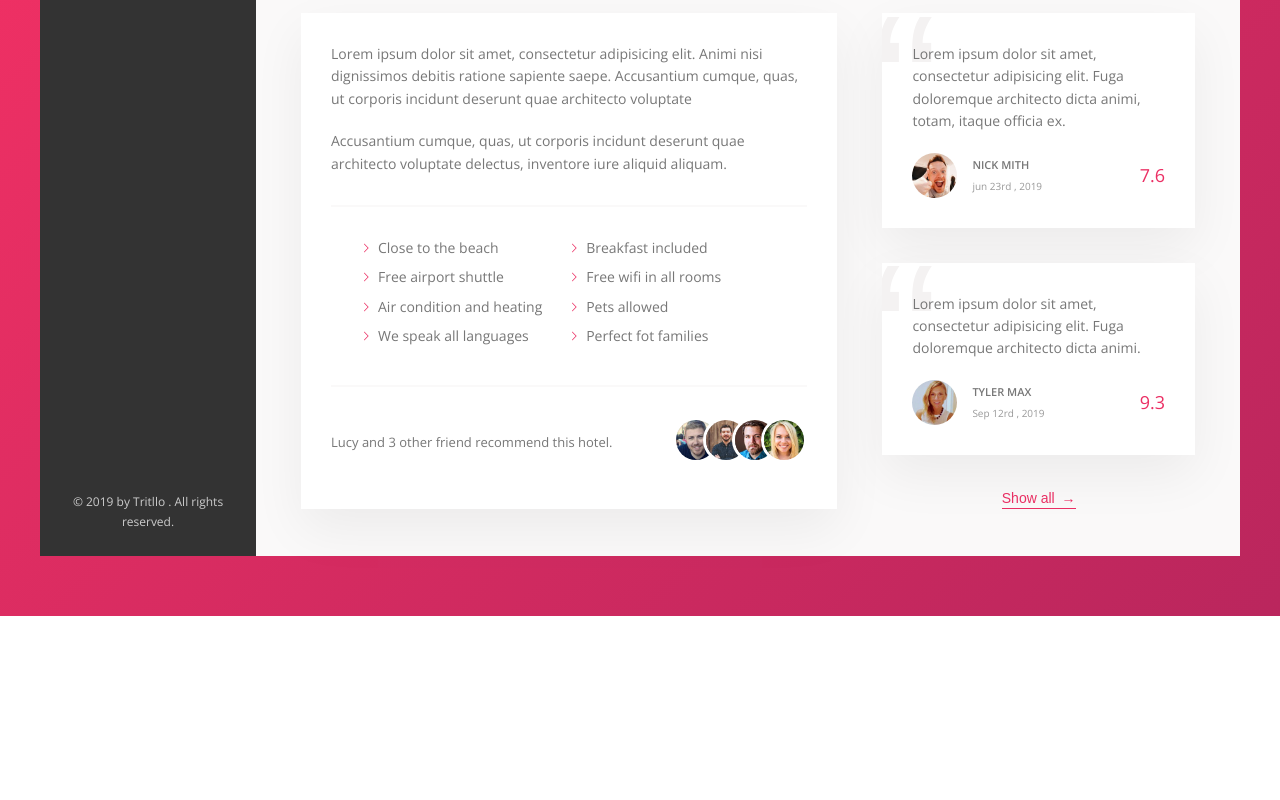
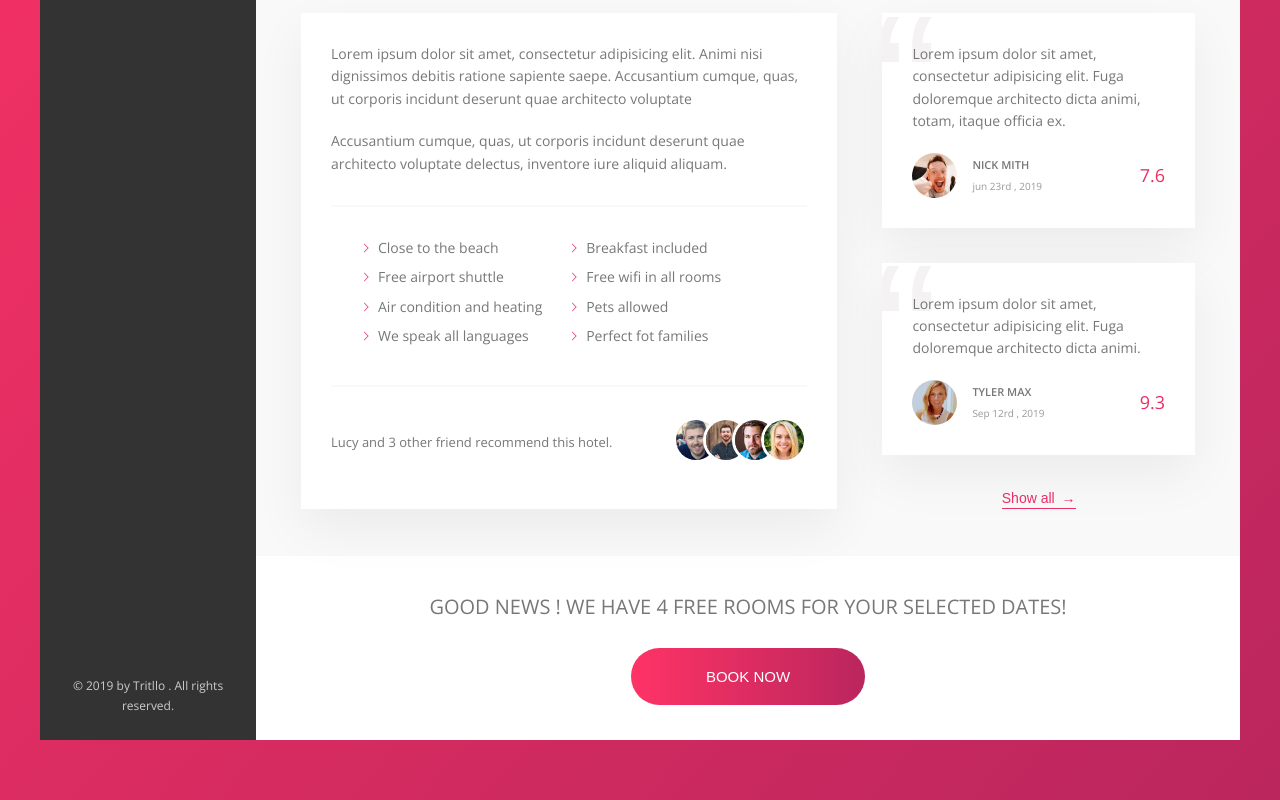
Before and after one commit to raminrez/Tritllo, a website: page index.html in a window 1280 px wide. Shown: the part 615-1415 px from the top of the page. Before the commit the page ends 1231 px from the top, so only its background shows below. Drawn offline with nearby package versions, Linux system fonts and the light colour scheme.

Commit message:
CTA section done

```diff
--- a/index.html
+++ b/index.html
@@ -253,6 +253,15 @@
               <button class="btn-inline">Show all <span>&rarr;</span></button>
             </div>
           </div>
+          <div class="cta">
+            <h2 class="cta__book-now">
+              Good News ! We have 4 free rooms for your selected dates!
+            </h2>
+            <button class="btn">
+              <span class="btn__visible">Book now</span>
+              <span class="btn__hidden">Only 4 Rooms left</span>
+            </button>
+          </div>
         </main>
       </div>
     </div>
--- a/sass/_component.scss
+++ b/sass/_component.scss
@@ -446,3 +446,75 @@
     z-index: 1;
   }
 }
+
+/////////////////////////////////////////////
+// CTA
+.cta {
+  padding: 3.5rem 0;
+  text-align: center;
+
+  &__book-now {
+    text-transform: uppercase;
+    font-size: 2rem;
+    font-weight: 300;
+    margin-bottom: 2.5rem;
+  }
+}
+
+/////////////////////////////////////////////
+// BUTTON
+.btn {
+  font-size: 1.5rem;
+  font-weight: 300;
+  text-transform: uppercase;
+  border: none;
+  border-radius: 100px;
+  background-image: linear-gradient(
+    to right,
+    var(--color-primary-light),
+    var(--color-primary-dark)
+  );
+  color: #fff;
+  position: relative;
+  overflow: hidden;
+  cursor: pointer;
+
+  & > * {
+    display: inline-block;
+    height: 100%;
+    width: 100%;
+    transition: all 0.2s;
+  }
+
+  &__visible {
+    padding: 2rem 7.5rem;
+  }
+
+  &__hidden {
+    padding: 2rem 0;
+    position: absolute;
+    left: 0;
+    top: -100%;
+  }
+
+  &:hover {
+    background-image: linear-gradient(
+      to left,
+      var(--color-primary-light),
+      var(--color-primary-dark)
+    );
+  }
+
+  &:hover &__visible {
+    transform: translateY(100%);
+  }
+
+  &:hover &__hidden {
+    top: 0;
+  }
+
+  &:focus {
+    outline: none;
+    animation: pulsate 1s infinite;
+  }
+}
```
Also changed, not shown: css/style.css.
